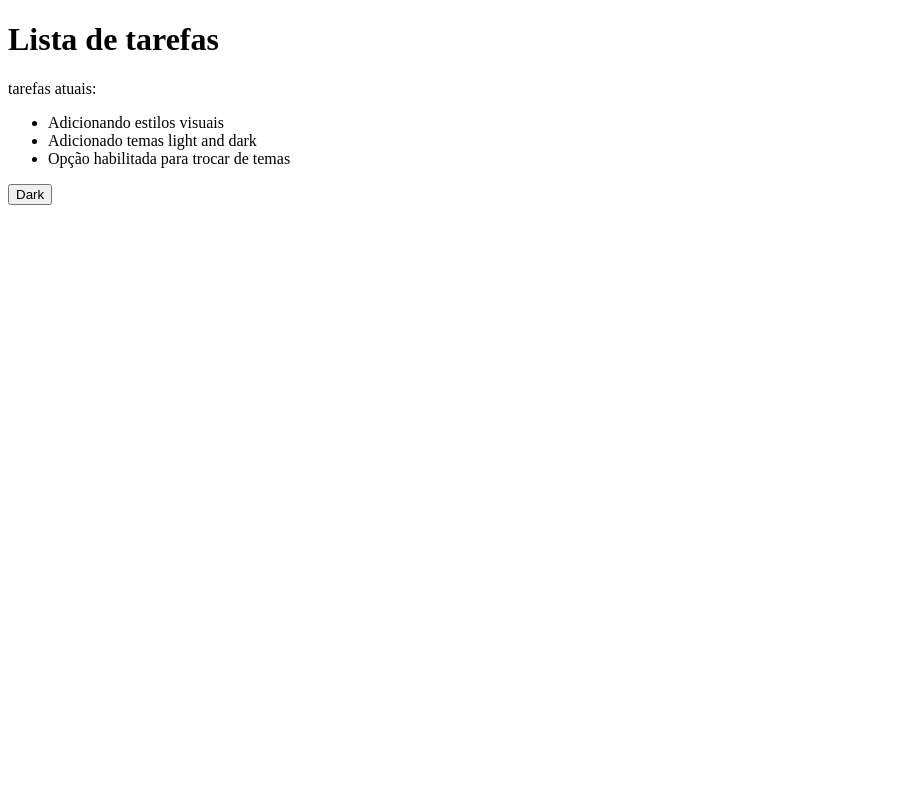
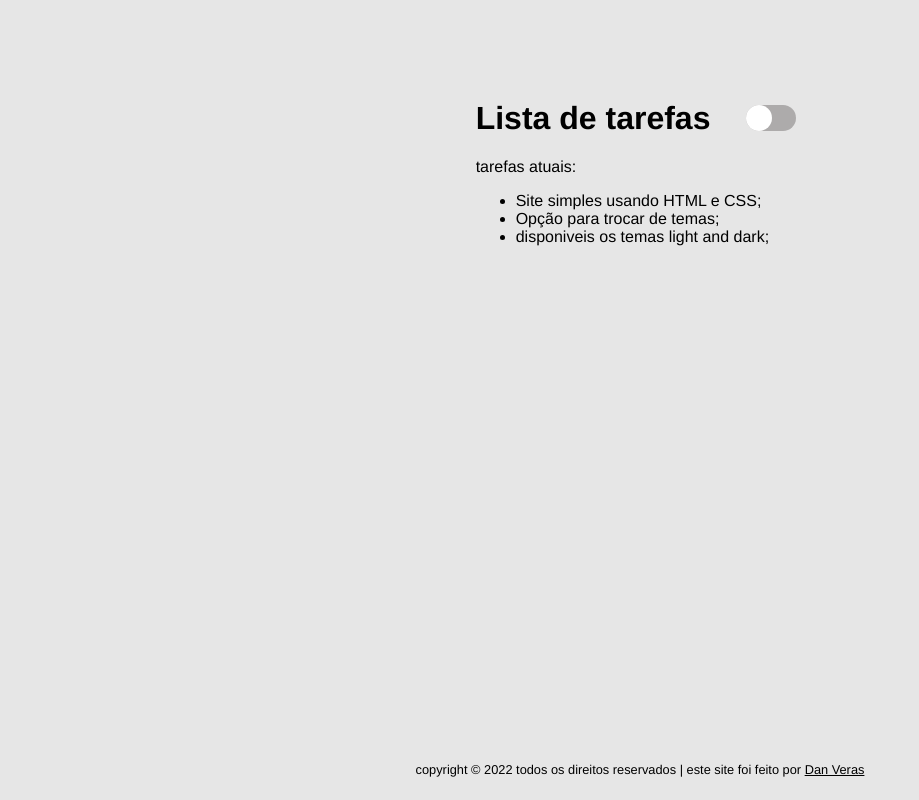
Before and after one commit to verasdan/SIMPLE-WEBSITE, a plain HTML site: page index.html in a window 1280 px wide. Shown: the whole page, without its empty margins (0-919 px from the left). Drawn offline with Linux system fonts and the light colour scheme.

Commit message:
:checkered_flag: Feature implementada

```diff
--- a/index.html
+++ b/index.html
@@ -1,31 +1,40 @@
 <!DOCTYPE html>
-<html lang="en">
+<html lang="pt-br">
 <head>
   <meta charset="UTF-8">
   <meta http-equiv="X-UA-Compatible" content="IE=edge">
   <meta name="viewport" content="width=device-width, initial-scale=1.0">
   <title>Site Simples</title>
-  <link rel="stylesheet" href="main.css">
+  <link rel="stylesheet" href="https://cdnjs.cloudflare.com/ajax/libs/font-awesome/5.15.1/css/all.min.css">
+  <link rel="stylesheet" href="assets/css/style.css">
 
 </head>
 <body class="light-theme">
+
   <div class="corpo">
     <h1>Lista de tarefas</h1>
     <p id="msg">tarefas atuais:</p>
 
+    <div id="checkbox">
+      <label class="switch">
+        <input type="checkbox" id="chkBnt">
+        <span class="slider round"></span>
+      </label>
+    </div>
+
     <ul>
-      <li class="list">Adicionando estilos visuais</li>
-      <li class="list">Adicionado temas light and dark </li>
-      <li>Opção habilitada para trocar de temas</li>
+      <li>Site simples usando HTML e CSS;</li>
+      <li>Opção para trocar de temas;</li>
+      <li>disponiveis os temas light and dark;</li>
     </ul>
 
-      <div>
-        <button class="btn">Dark</button>
-      </div>
+  <footer>
+    <p class="para">
+      copyright © 2022 todos os direitos reservados | este site foi feito por <a href="https://github.com/verasdan">Dan Veras</a>
+    </p>
+  </footer>
 
-  </div>
-
-  <script src="app.js"></script>
+  <script src="assets/script/script.js"></script>
   <noscript>Você precisa habilitar Javascript pra ver o site completo</noscript>
 </body>
 </html>
```
